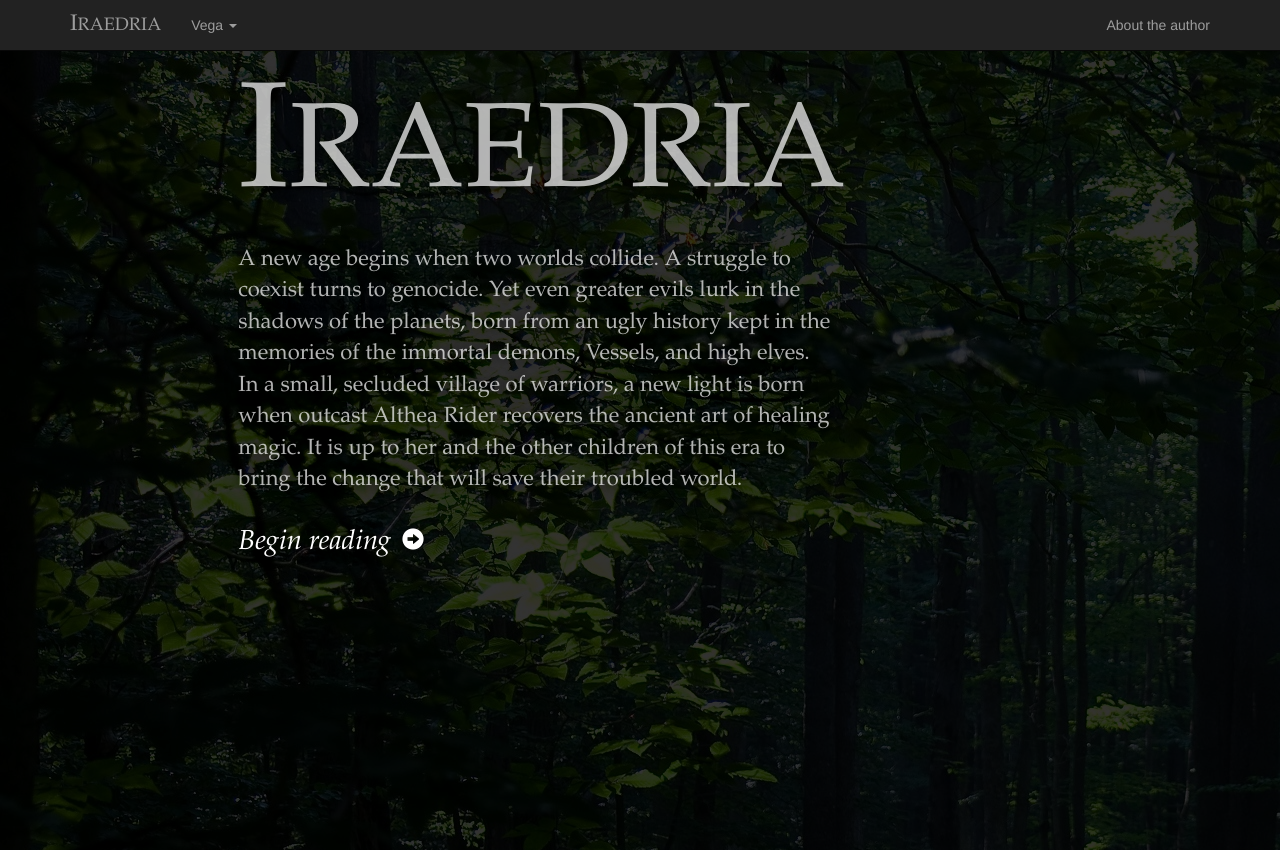
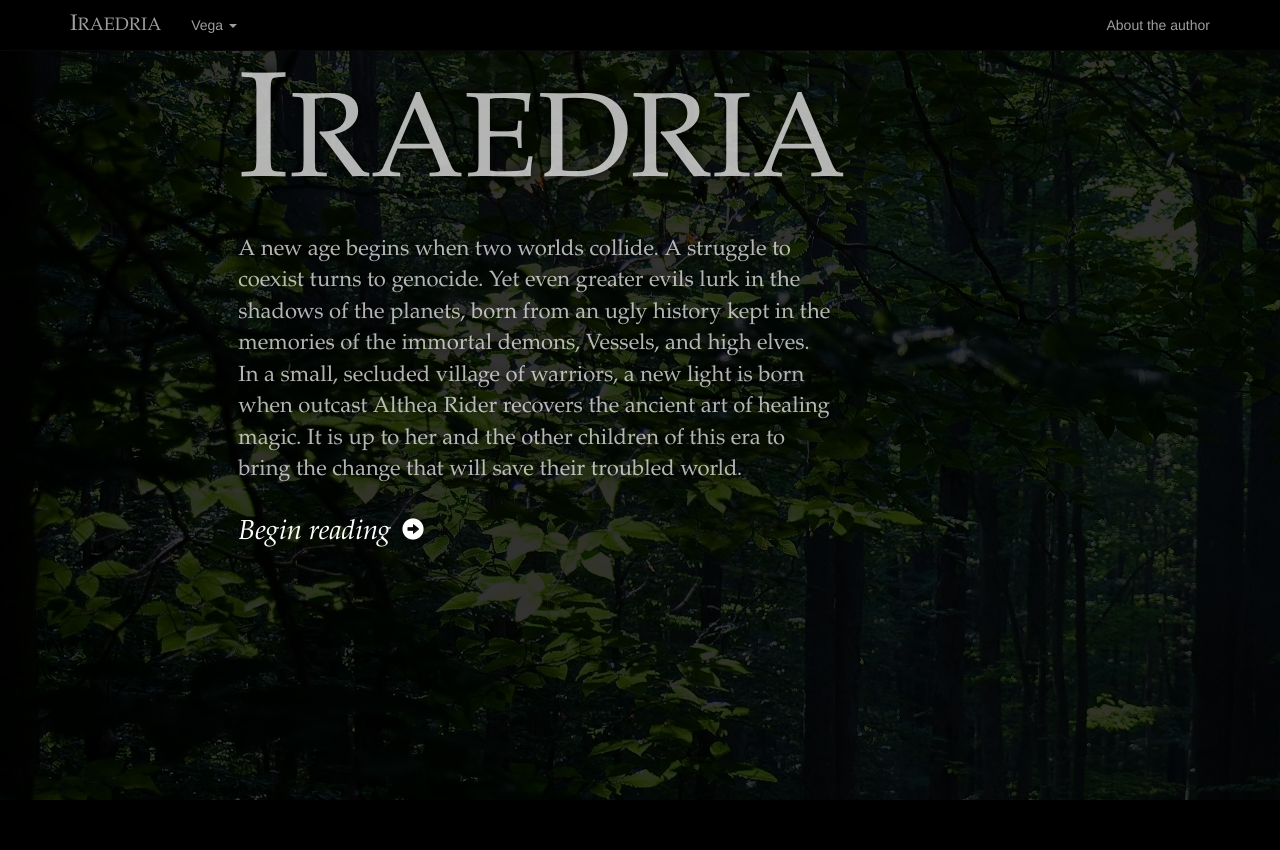
Before and after one commit to ksadwin/My-HardDrive-Is-Breaking, a Flask app: page / in a window 1280 px wide. After the commit the page ends 800 px from the top, so only its background shows below. Run offline with Flask 2, Linux system fonts and the light colour scheme; some libraries are stand-ins or nearby versions.

Commit message:
small css changes

```diff
--- a/Iraedria/static/css/iraedria.css
+++ b/Iraedria/static/css/iraedria.css
@@ -1,6 +1,10 @@
 .navbar-brand {
     font-family: Garamond, serif;
     text-transform: uppercase;
+}
+
+.navbar-custom {
+    background-color: black;
 }
 
 .bigger {
@@ -9,7 +13,8 @@
 
 #page {
     position: absolute;
-    top: 50px;
+    top: 0px;
+    padding-top: 40px;
     width: 100%;
     background-color: rgba(0,0,0,.8);
     min-height: 100%;
```
